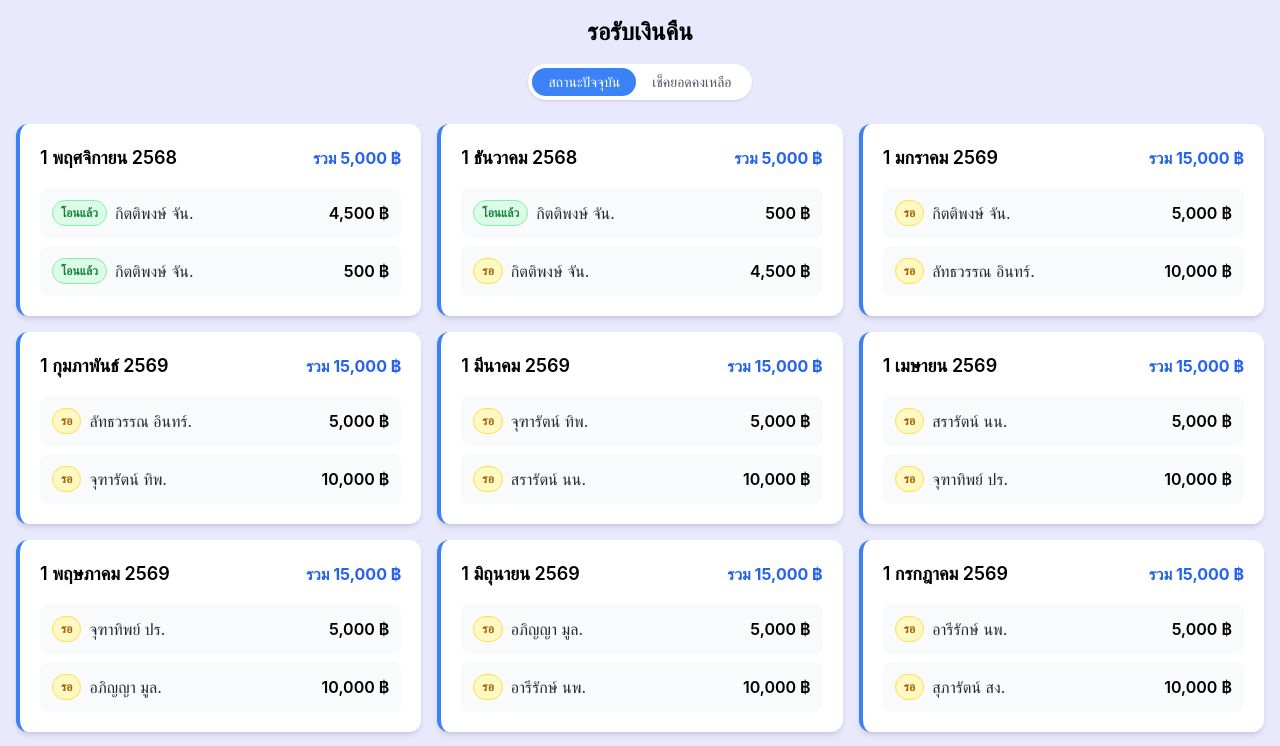
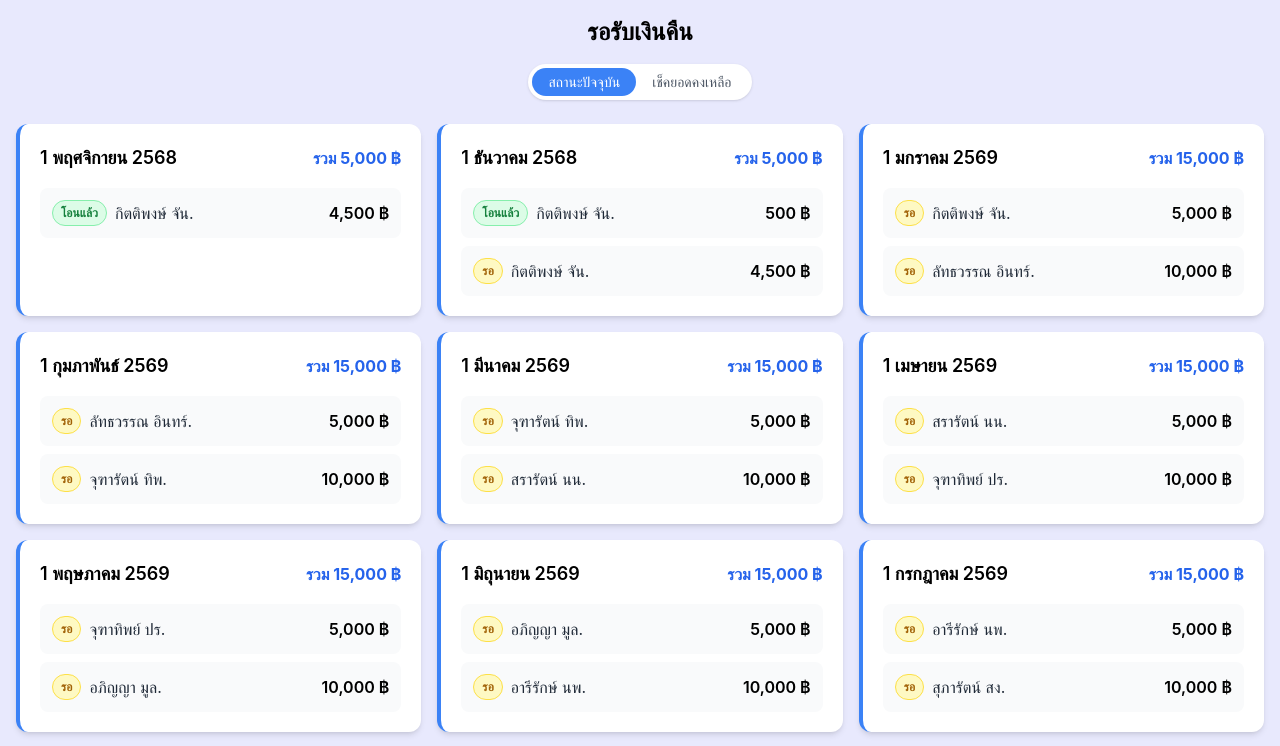
Before and after one commit to KittiArm/ktmyshop, a React (Vite) app: page / in a window 1280 px wide. Shown: the top 746 px of the page. Built offline with nearby package versions, Linux system fonts and the light colour scheme.

Commit message:
Update App.jsx

```diff
--- a/src/App.jsx
+++ b/src/App.jsx
@@ -6,7 +6,7 @@ const data = [
     total: 5000,
     records: [
       { name: "กิตติพงษ์ จัน.", amount: 4500, status: "โอนแล้ว" },
-      { name: "กิตติพงษ์ จัน.", amount: 500, status: "โอนแล้ว" },
+      // { name: "กิตติพงษ์ จัน.", amount: 500, status: "โอนแล้ว" },
     ],
   },
   {
```
